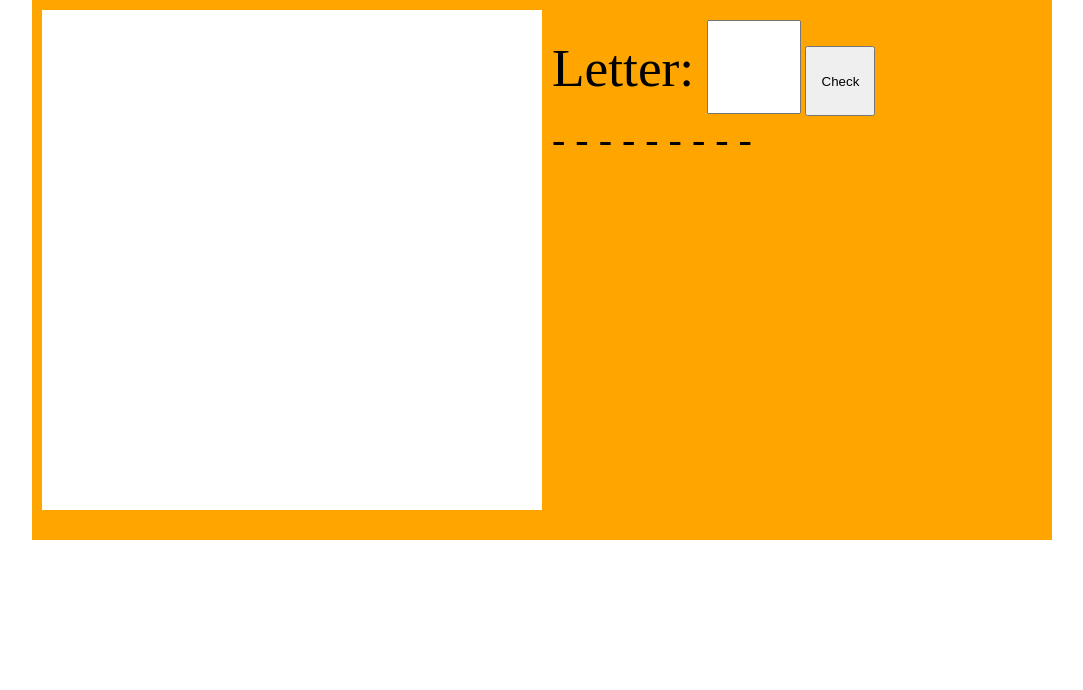
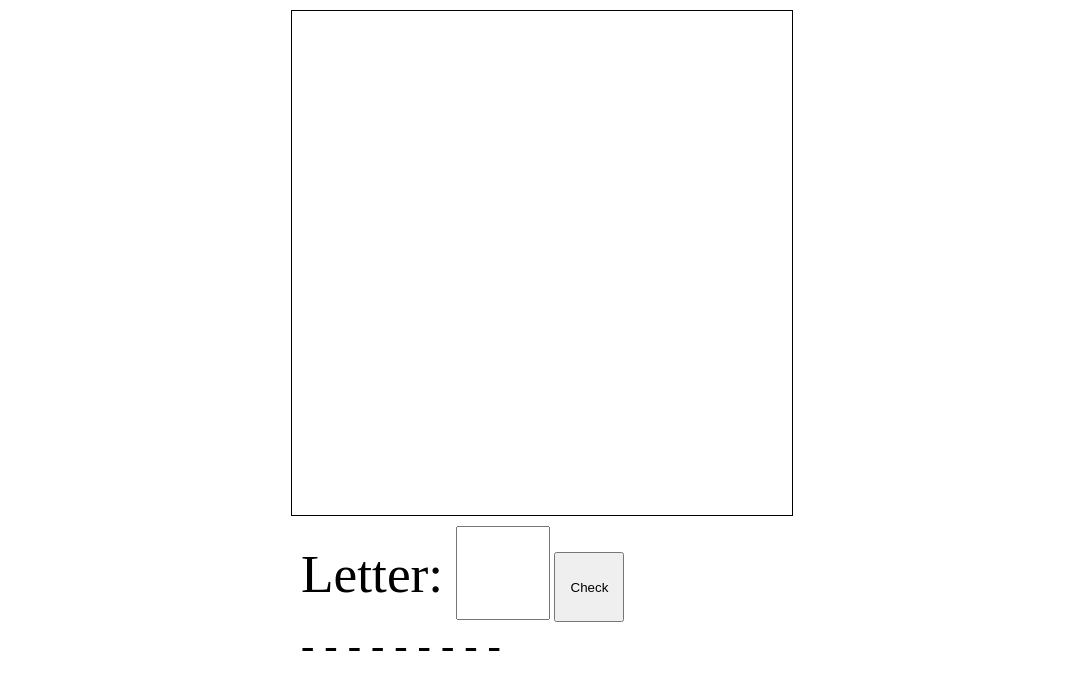
Before and after one commit to CoderDojoRotterdam/hangman, a plain HTML site: page index.html in a window 1280 px wide. Shown: the whole page, without its empty margins (98-1181 px from the left). Drawn offline with Linux system fonts and the light colour scheme.

Commit message:
MOD: Kleine HTML/CSS refactor

```diff
--- a/index.html
+++ b/index.html
@@ -23,7 +23,6 @@
         <div id="hints"></div>
       </div>
 
-      <div id="duwer"></div>
     </div>
 
   </body>
--- a/stylesheet.css
+++ b/stylesheet.css
@@ -4,14 +4,12 @@ body{
 }
 
 #spel{
-  background-color: orange;
-  width: 1000px;
-  margin: 0 auto;
-  padding: 10px;
+  width: 502px;
+  margin: 10px auto 0px auto;
 }
 
-#galg, #invoer{
-  float: left;
+#galg{
+  border: 1px solid black;
 }
 
 label{
@@ -46,5 +44,4 @@ button{
 #invoer{
   padding: 10px;
   width: 480px;
-  height: 500px;
 }
```
